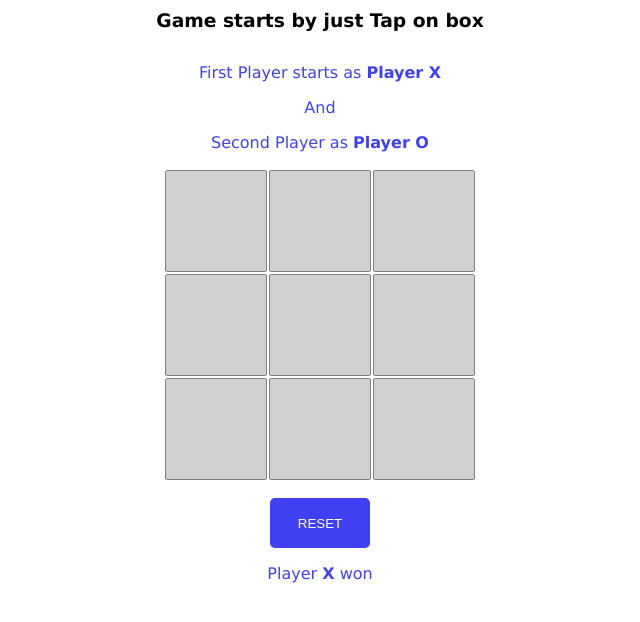
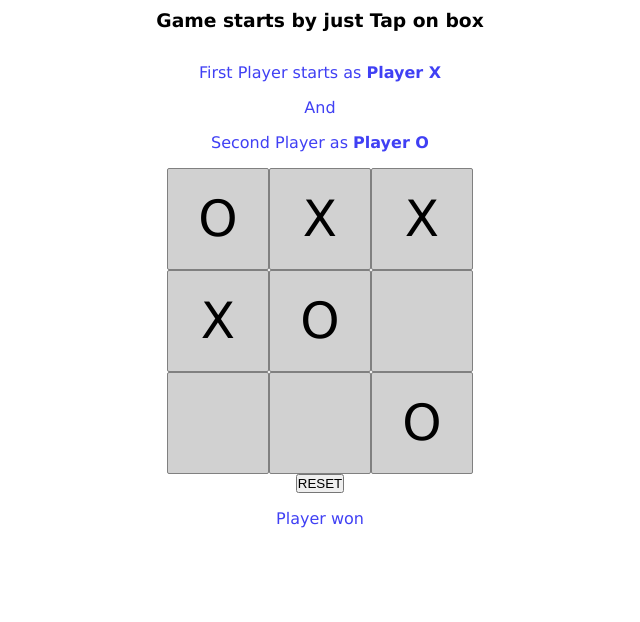
Before and after one commit to ABDERRAZZAQMars/Jeu-TTT, a plain HTML site: page index.html in a window 1280 px wide. Shown: the part 92-714 px from the top of the page, without its empty margins (320-960 px from the left). Drawn offline with Linux system fonts and the light colour scheme.

Commit message:
function Reset

```diff
--- a/index.html
+++ b/index.html
@@ -19,30 +19,22 @@
         <p>Second Player as <span>Player O</span></p>
     </div>
 
-    <div>
-        <table>
-            <tr>
-                <td></td>
-                <td></td>
-                <td></td>
-            </tr>
-            <tr>
-                <td></td>
-                <td></td>
-                <td></td>
-            </tr>
-            <tr>
-                <td></td>
-                <td></td>
-                <td></td>
-            </tr>
-        </table>
+    <div id="cadr">
+        <div id="c1" class="case">O</div>
+        <div id="c2" class="case">X</div>
+        <div id="c3" class="case">X</div>
+        <div id="c4" class="case">X</div>
+        <div id="c5" class="case">O</div>
+        <div id="c6" class="case"></div>
+        <div id="c7" class="case"></div>
+        <div id="c8" class="case"></div>
+        <div id="c9" class="case">O</div>
     </div>
 
-    <button class="btnreset">RESET</button>
+    <button id="btnreset">RESET</button>
 
     <div id="resultat">
-        <p>Player <span>X</span> won</p>
+        <p>Player <span id="playerwon"></span> won</p>
     </div>
 
     <script src="./script.js"></script>
--- a/script.js
+++ b/script.js
@@ -0,0 +1,19 @@
+// Button Reset
+
+const button = document.querySelector('button')
+
+button.addEventListener('click', event => {
+    Reset();
+});
+
+function Reset() {
+    document.getElementById("c1").innerHTML = "";
+    document.getElementById("c2").innerHTML = "";
+    document.getElementById("c3").innerHTML = "";
+    document.getElementById("c4").innerHTML = "";
+    document.getElementById("c5").innerHTML = "";
+    document.getElementById("c6").innerHTML = "";
+    document.getElementById("c7").innerHTML = "";
+    document.getElementById("c8").innerHTML = "";
+    document.getElementById("c9").innerHTML = "";
+}
--- a/style.css
+++ b/style.css
@@ -34,17 +34,24 @@ span {
     margin: 1rem;
 }
 
-table td {
+#cadr {
+    display: grid;
+    grid-template-columns: auto auto auto;
+}
+
+.case {
     width: 100px;
     height: 100px;
     border: 1px solid gray;
     border-radius: 2px;
     background-color: rgb(209, 209, 209);
     font-size: 50px;
-    text-align: center;
+    display: flex;
+    justify-content: center;
+    align-items: center;
 }
 
-.btnreset {
+#reset {
     margin-top: 1rem;
     background-color: rgb(64, 64, 244);
     color: white;
```
